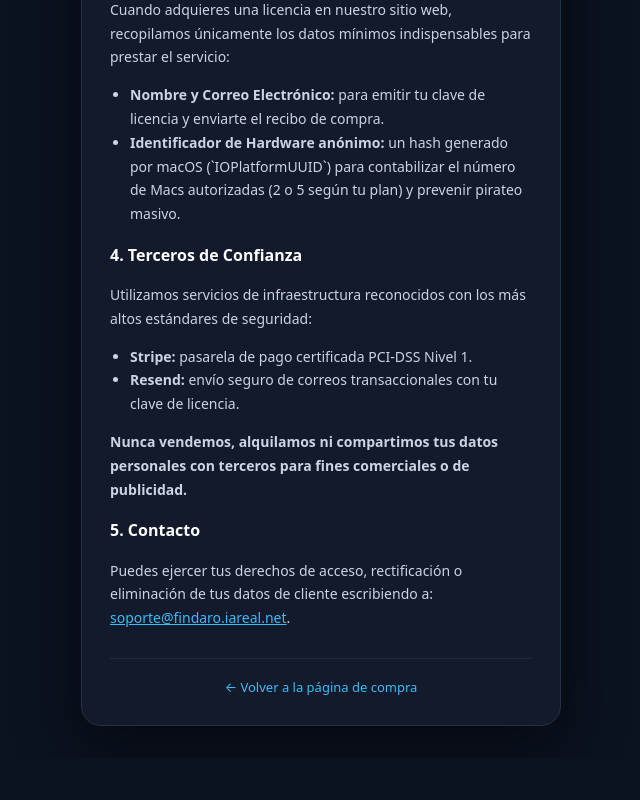
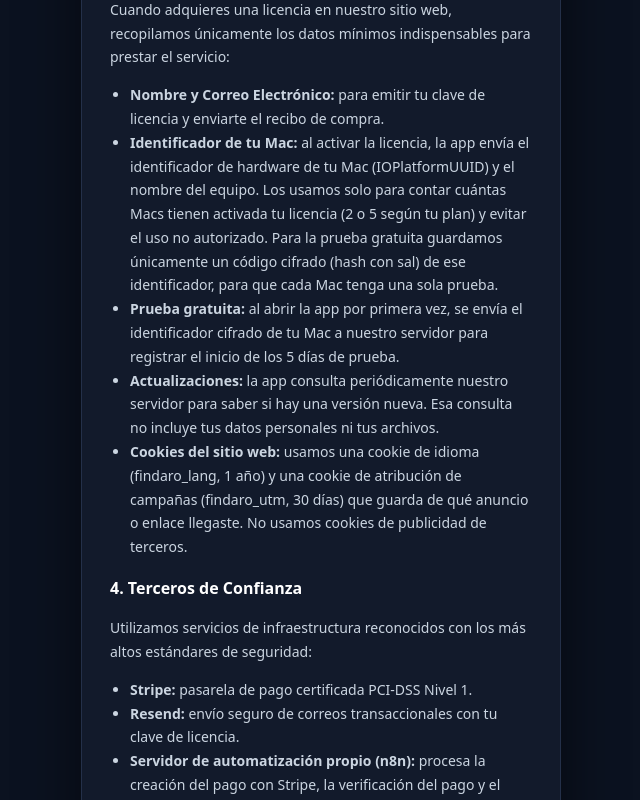
Before and after one commit to gabrieldave/findaro, a Next.js app in the folder web/: page /privacidad in a window 1280 px wide. Shown: the part 600-1400 px from the top of the page, without its empty margins (319-959 px from the left). Before the commit the page ends 1358 px from the top, so only its background shows below. Built offline with nearby package versions, Linux system fonts and the light colour scheme.

Commit message:
fix(findaro-web): align public copy with audited app behavior

```diff
--- a/web/src/app/privacidad/page.tsx
+++ b/web/src/app/privacidad/page.tsx
@@ -33,7 +33,10 @@ export default function PrivacidadPage() {
           </p>
           <ul style={{ paddingLeft: "20px", margin: "8px 0" }}>
             <li><strong>Nombre y Correo Electrónico:</strong> para emitir tu clave de licencia y enviarte el recibo de compra.</li>
-            <li><strong>Identificador de Hardware anónimo:</strong> un hash generado por macOS (`IOPlatformUUID`) para contabilizar el número de Macs autorizadas (2 o 5 según tu plan) y prevenir pirateo masivo.</li>
+            <li><strong>Identificador de tu Mac:</strong> al activar la licencia, la app envía el identificador de hardware de tu Mac (IOPlatformUUID) y el nombre del equipo. Los usamos solo para contar cuántas Macs tienen activada tu licencia (2 o 5 según tu plan) y evitar el uso no autorizado. Para la prueba gratuita guardamos únicamente un código cifrado (hash con sal) de ese identificador, para que cada Mac tenga una sola prueba.</li>
+            <li><strong>Prueba gratuita:</strong> al abrir la app por primera vez, se envía el identificador cifrado de tu Mac a nuestro servidor para registrar el inicio de los 5 días de prueba.</li>
+            <li><strong>Actualizaciones:</strong> la app consulta periódicamente nuestro servidor para saber si hay una versión nueva. Esa consulta no incluye tus datos personales ni tus archivos.</li>
+            <li><strong>Cookies del sitio web:</strong> usamos una cookie de idioma (findaro_lang, 1 año) y una cookie de atribución de campañas (findaro_utm, 30 días) que guarda de qué anuncio o enlace llegaste. No usamos cookies de publicidad de terceros.</li>
           </ul>
 
           <h2 style={{ fontSize: "16px", color: "#fff", marginTop: "16px" }}>4. Terceros de Confianza</h2>
@@ -43,6 +46,7 @@ export default function PrivacidadPage() {
           <ul style={{ paddingLeft: "20px", margin: "8px 0" }}>
             <li><strong>Stripe:</strong> pasarela de pago certificada PCI-DSS Nivel 1.</li>
             <li><strong>Resend:</strong> envío seguro de correos transaccionales con tu clave de licencia.</li>
+            <li><strong>Servidor de automatización propio (n8n):</strong> procesa la creación del pago con Stripe, la verificación del pago y el envío de correos.</li>
           </ul>
           <p>
             <strong>Nunca vendemos, alquilamos ni compartimos tus datos personales con terceros para fines comerciales o de publicidad.</strong>
```
